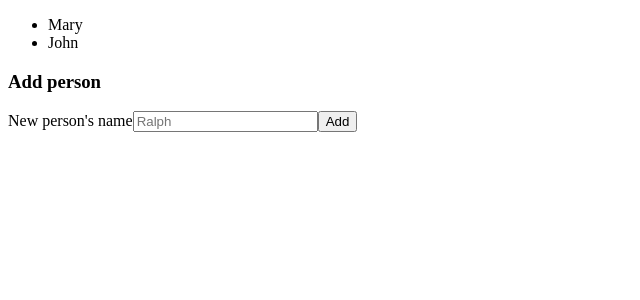
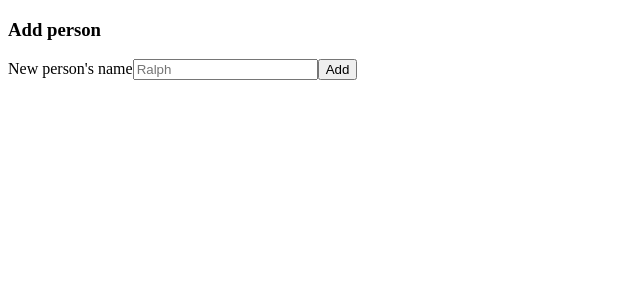
Before and after one commit to bhubr/angular-tuto-todo, an Angular app: page / in a window 1280 px wide. Shown: the top 300 px of the page, without its empty margins (0-640 px from the left). Built offline with nearby package versions, Linux system fonts and the light colour scheme.

Commit message:
Make people's items objects instead of strings

```diff
--- a/src/app/app.component.html
+++ b/src/app/app.component.html
@@ -1,12 +1,12 @@
 <ul>
   <li *ngFor="let person of people">
-    {{ person }}
+    {{ person.name }} {{ person.date | date:'h:mm:ss' }}
   </li>
 </ul>
 
 <h3>Add person</h3>
 <form (submit)="addPerson()">
   <label for="name">New person's name</label>
-  <input name="name" [(ngModel)]="newPerson" placeholder="Ralph" />
+  <input name="name" [(ngModel)]="personName" placeholder="Ralph" />
   <button type="submit">Add</button>
 </form>
--- a/src/app/app.component.ts
+++ b/src/app/app.component.ts
@@ -1,16 +1,24 @@
 import { Component } from '@angular/core';
 
+interface Person {
+  name: string;
+  date: Date;
+}
 @Component({
   selector: 'app-root',
   templateUrl: './app.component.html',
   styleUrls: ['./app.component.css']
 })
 export class AppComponent {
-  people = ['Mary', 'John'];
-  newPerson = '';
+  people: Person[] = [];
+  personName = '';
 
   addPerson() {
-    this.people.push(this.newPerson);
-    this.newPerson = '';
+    const newPerson = {
+      name: this.personName,
+      date: new Date()
+    }
+    this.people.push(newPerson);
+    this.personName = '';
   }
 }
```
